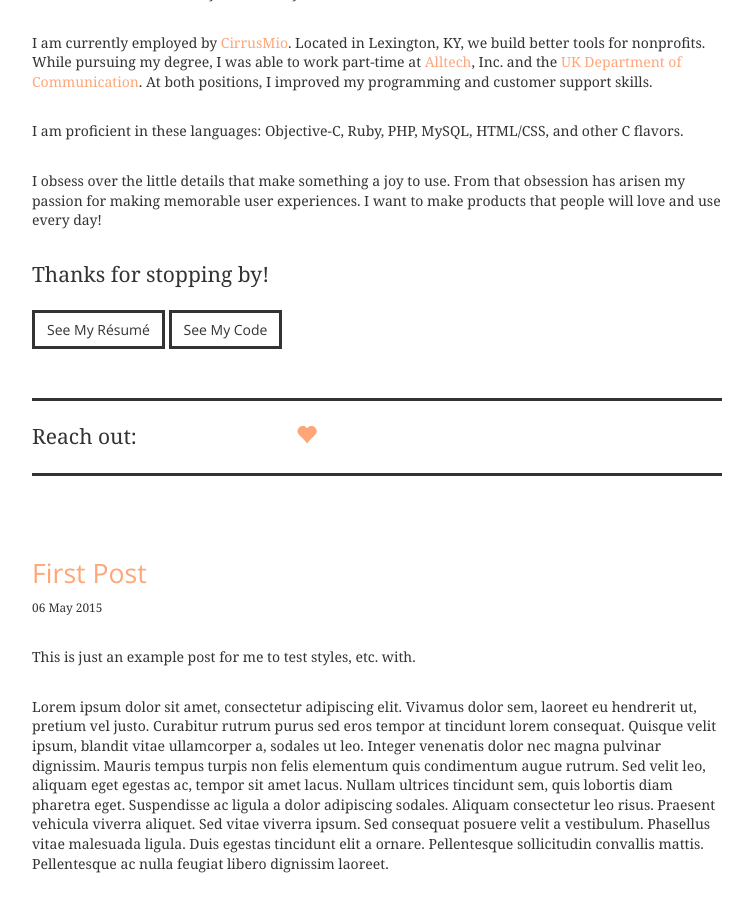
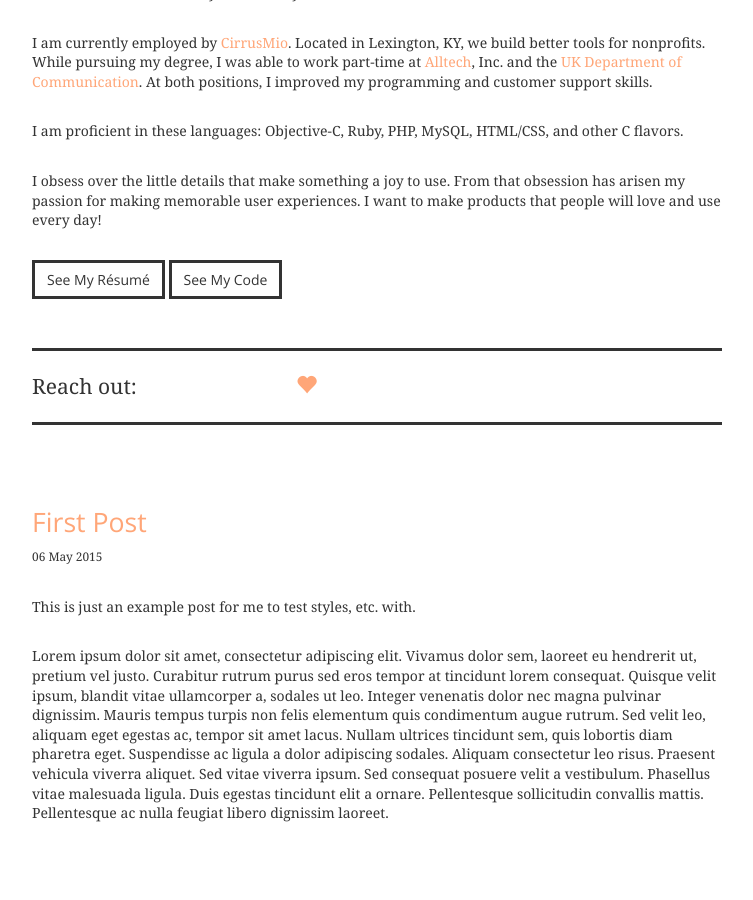
Before and after one commit to mklbtz/mklbtz.github.io, a Jekyll site: the page built from index.html, in a window 1280 px wide and 900 px high, scrolled down 764 px. Shown: the whole window, without its empty margins (263-1016 px from the left). Built offline with Jekyll 4.4.1, drawn with Linux system fonts in a browser that asks for light colours; nearby versions of some CDN libraries; some web fonts are replaced; Markdown is read by kramdown in place of the engine named in the settings; the list of posts is cut into pages by our own code.

Commit message:
Update index.html

```diff
--- a/index.html
+++ b/index.html
@@ -16,7 +16,6 @@ layout: default
   <p>
     I obsess over the little details that make something a joy to use. From that obsession has arisen my passion for making memorable user experiences. I want to make products that people will love and use every day!
   </p>
-  <p class="lead">Thanks for stopping by!</p>
 </div>
 <div class="col-sm-12">
   <a href="/resume" class="btn btn-default">See My R&eacute;sum&eacute;</a>
```
